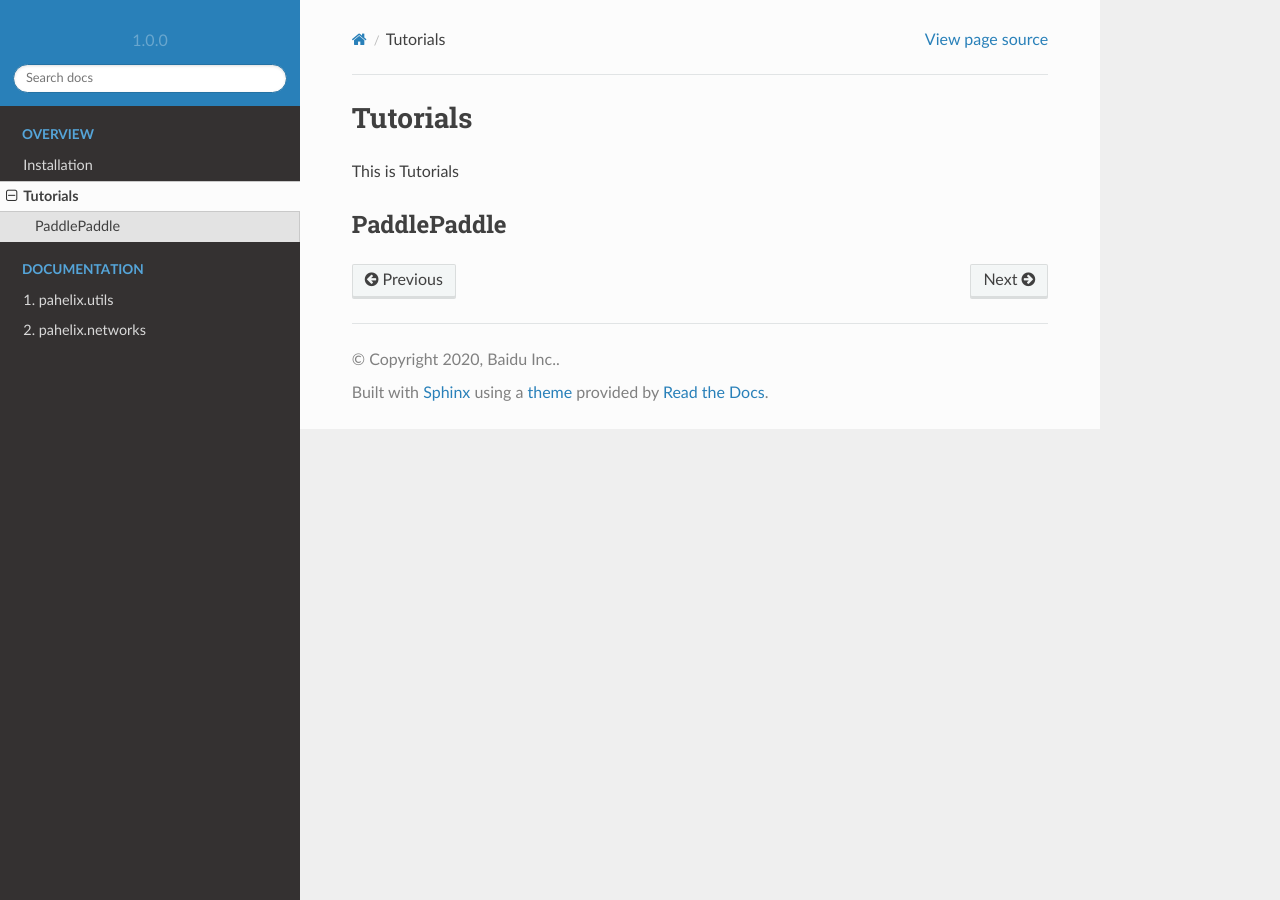
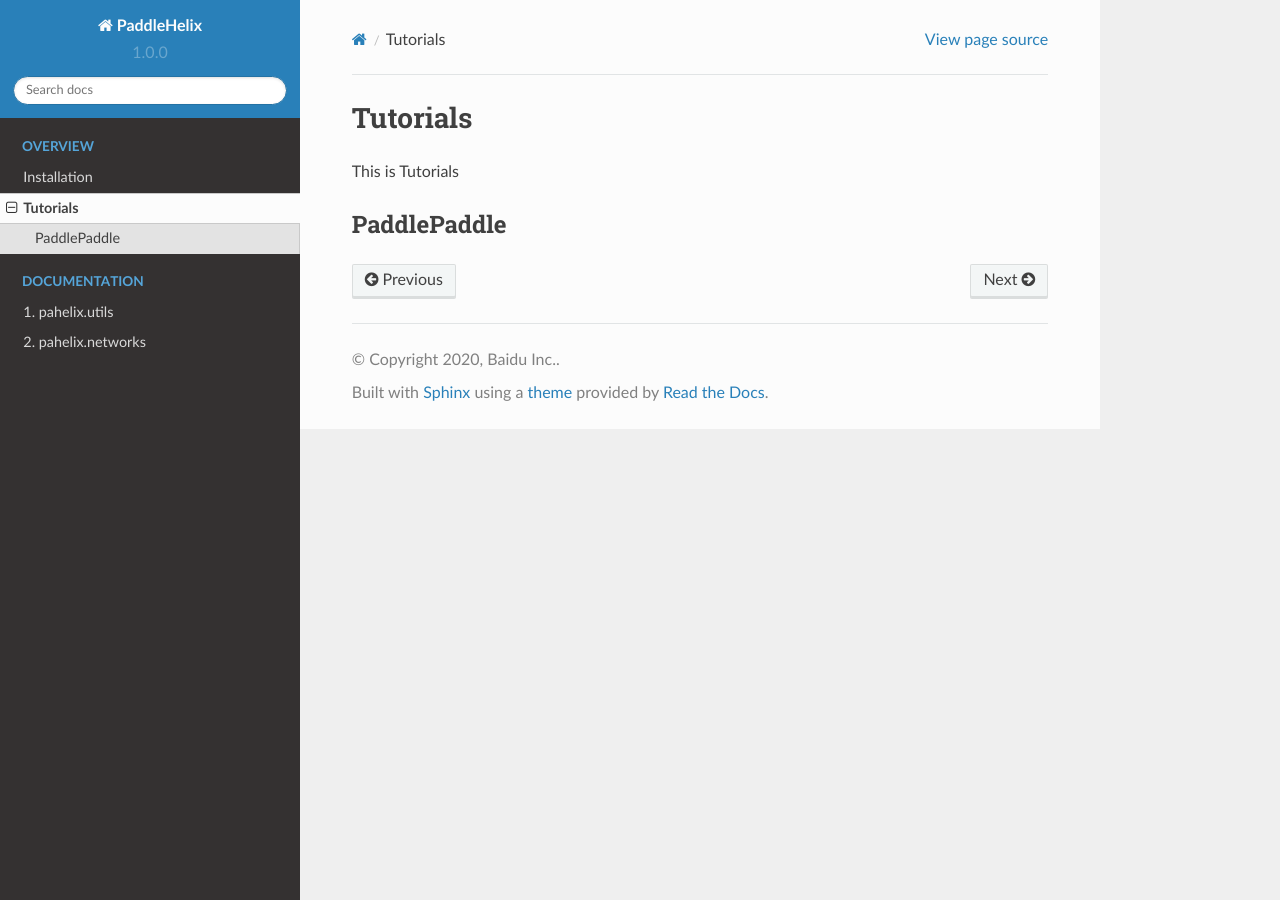
Before and after one commit to PaddlePaddle/PaddleHelix, a Sphinx documentation site: the page built from docs/tutorials.rst, in a window 1280 px wide. Built offline with Sphinx 7.4.7 and the Read the Docs theme 2.0.0, drawn with Linux system fonts in a browser that asks for light colours.

Commit message:
edit doc

```diff
--- a/docs/conf.py
+++ b/docs/conf.py
@@ -95,12 +95,12 @@ exclude_patterns = ['_build', 'Thumbs.db', '.DS_Store']
 # a list of builtin themes.
 #
 html_theme = 'sphinx_rtd_theme'
-html_theme_options = {
-    'logo_only': True,
-    'navigation_depth': 5,
-}
-html_context = {}
-html_theme_path = [sphinx_rtd_theme.get_html_theme_path()]
+#html_theme_options = {
+#    'logo_only': True,
+#    'navigation_depth': 5,
+#}
+#html_context = {}
+#html_theme_path = [sphinx_rtd_theme.get_html_theme_path()]
 
 # Add any paths that contain custom static files (such as style sheets) here,
 # relative to this directory. They are copied after the builtin static files,
```
Also changed, not shown: docs/api_doc/utils.rst (line endings or trailing spaces), 3 other files.
